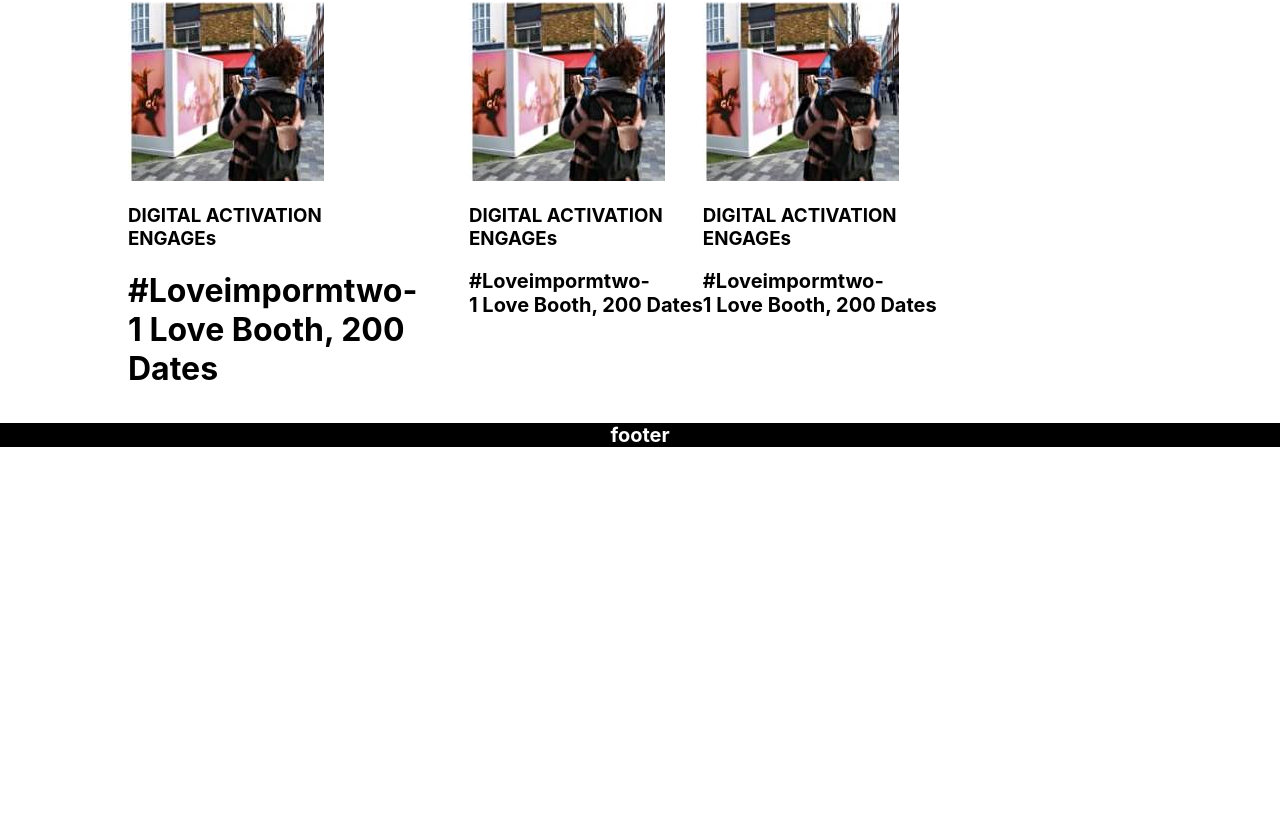
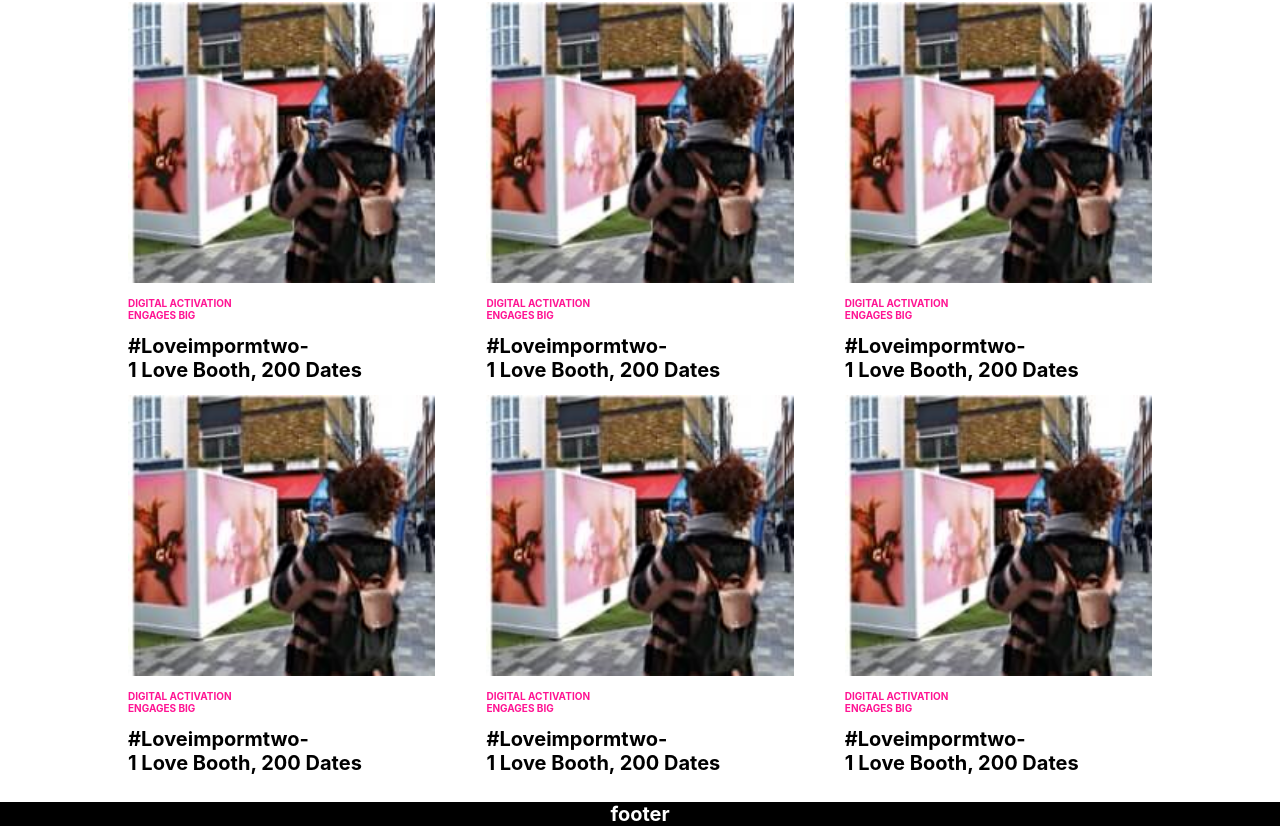
Before and after one commit to Pradeep8978/vamshi-project, a React (Create React App) app: page / in a window 1280 px wide. Shown: the part 1694-2533 px from the top of the page. Before the commit the page ends 2154 px from the top, so only its background shows below. Built offline with nearby package versions, Linux system fonts and the light colour scheme.

Commit message:
Work part completed

```diff
--- a/src/App.js
+++ b/src/App.js
@@ -1,6 +1,7 @@
 import React from "react";
 import { BrowserRouter, Switch, Route } from "react-router-dom";
 import Home from "./containers/Home/Home";
+
 
 const App = () => {
   return (
--- a/src/containers/Home/Home.js
+++ b/src/containers/Home/Home.js
@@ -81,25 +81,52 @@ const Home = () => {
             <div className="work-item">
               <img src={pic}></img>
               <h3>
-                DIGITAL ACTIVATION<br></br>ENGAGEs
+                DIGITAL ACTIVATION<br></br>ENGAGES BIG
               </h3>
               <h1>
                 #Loveimpormtwo-<br></br>1 Love Booth, 200 Dates
               </h1>
             </div>
-            <div className="work">
+            <div className="work-item">
               <img src={pic}></img>
               <h3>
-                DIGITAL ACTIVATION<br></br>ENGAGEs
+                DIGITAL ACTIVATION<br></br> ENGAGES BIG
               </h3>
               <h1>
                 #Loveimpormtwo-<br></br>1 Love Booth, 200 Dates
               </h1>
             </div>
-            <div className="work">
+            <div className="work-item">
               <img src={pic}></img>
               <h3>
-                DIGITAL ACTIVATION<br></br>ENGAGEs
+                DIGITAL ACTIVATION<br></br>ENGAGES BIG
+              </h3>
+              <h1>
+                #Loveimpormtwo-<br></br>1 Love Booth, 200 Dates
+              </h1>
+            </div>
+            <div className="work-item">
+              <img src={pic}></img>
+              <h3>
+                DIGITAL ACTIVATION<br></br>ENGAGES  BIG
+              </h3>
+              <h1>
+                #Loveimpormtwo-<br></br>1 Love Booth, 200 Dates
+              </h1>
+            </div>
+            <div className="work-item">
+              <img src={pic}></img>
+              <h3>
+                DIGITAL ACTIVATION<br></br>ENGAGES  BIG
+              </h3>
+              <h1>
+                #Loveimpormtwo-<br></br>1 Love Booth, 200 Dates
+              </h1>
+            </div>
+            <div className="work-item">
+              <img src={pic}></img>
+              <h3>
+                DIGITAL ACTIVATION<br></br>ENGAGES  BIG
               </h3>
               <h1>
                 #Loveimpormtwo-<br></br>1 Love Booth, 200 Dates
@@ -108,6 +135,7 @@ const Home = () => {
           </div>
         </div>
       </div>
+
       <div className="footer">
         <h1>footer</h1>
       </div>
--- a/src/containers/Home/Home.scss
+++ b/src/containers/Home/Home.scss
@@ -72,10 +72,11 @@
             margin: 0;
           }
           button {
-            padding: 8px 20px;
+            padding: 8px 24px;
             border: none;
             background: #2afd78;
             border-radius: 15px;
+
           }
         }
         .imgbox {
@@ -87,97 +88,35 @@
       }
     }
     .work-container {
-      .work-list {
+     .work-list {
         display: flex;
+        flex-direction: row;
+        justify-content: space-between;
+        flex-wrap: wrap;
         .work-item {
-          width: 33.3%;
+          width: 30%;
+          img{
+            width: 100%;
+          }
+          h3{
+            color:#ff1493;
+            font-size: 10px;
+
+          }
+          h1{
+            font-size:20px;
+          }
+
         }
       }
     }
   }
+
 }
-.content {
-  height: 220px;
-  margin: 0 auto;
-  display: flex;
-  width: 80%;
-}
-.content .love h3 {
-  color: #d345c2;
-  font-size: 10px;
-}
-.love {
-  padding: 20px;
-  width: 50%;
-}
-.imgbox {
-  width: 100%;
-  float: right;
-}
-.imgbox img {
-  width: 100%;
-}
-.love h1 {
-  color: #000000;
-  font-size: 20px;
-  margin: auto;
-}
-.love button {
-  border-radius: 12px;
-  background-color: #2cfe77;
-  padding: 4px;
-  width: 15%;
-}
-.content1 {
-  display: flex;
-  width: 90%;
-  margin: 0 auto;
-  padding: 20px;
-}
-.content1 .imgbox1 {
-  width: 30%;
-  margin: auto;
-}
-.hate {
-  width: 50%;
-  padding: 20px;
-}
-.content1 .hate h3 {
-  color: #d345c2;
-  font-size: 10px;
-}
-.hate h1 {
-  color: #000000;
-  font-size: 20px;
-  margin: auto;
-}
-.hate button {
-  border-radius: 12px;
-  background-color: #2afd78;
-  padding: 4px;
-  width: 15%;
-}
-// h1 {
-//   margin-left: 170px;
-// }
 
-.allwork {
-  display: flex;
-  flex-direction: row;
-  margin: 0px 40px 0px 40px;
-  justify-content: space-evenly;
-}
-.work h1 {
-  font-size: 20px;
-  margin: auto;
-}
-.allwork .work h3 {
-  color: #d345c2;
-  font-size: 10px;
-}
-.footer {
+ .footer {
   text-align: center;
   background-color: #000000;
   color: #ffffff;
   font-size: 10px;
-}
+ }
```
